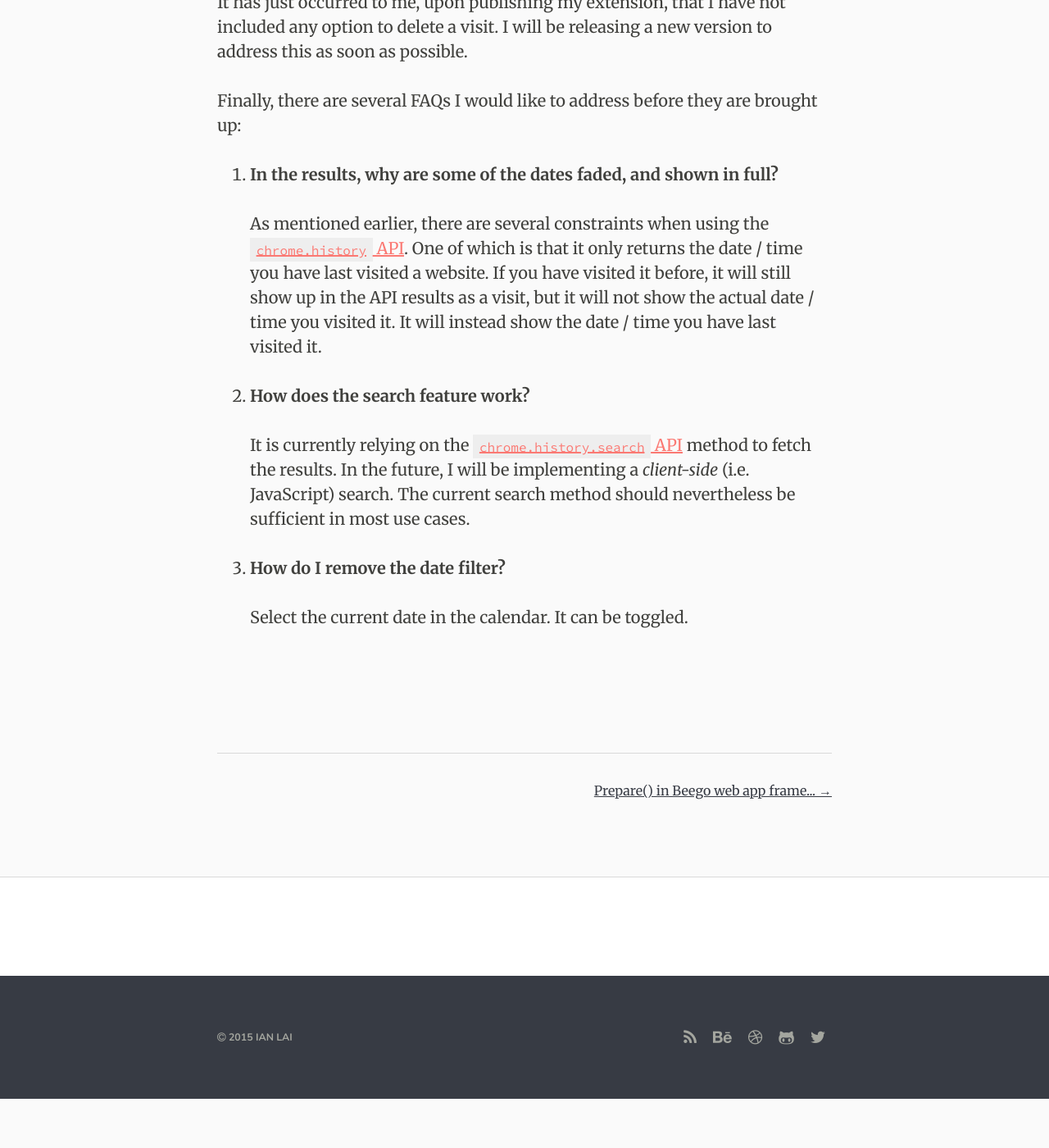
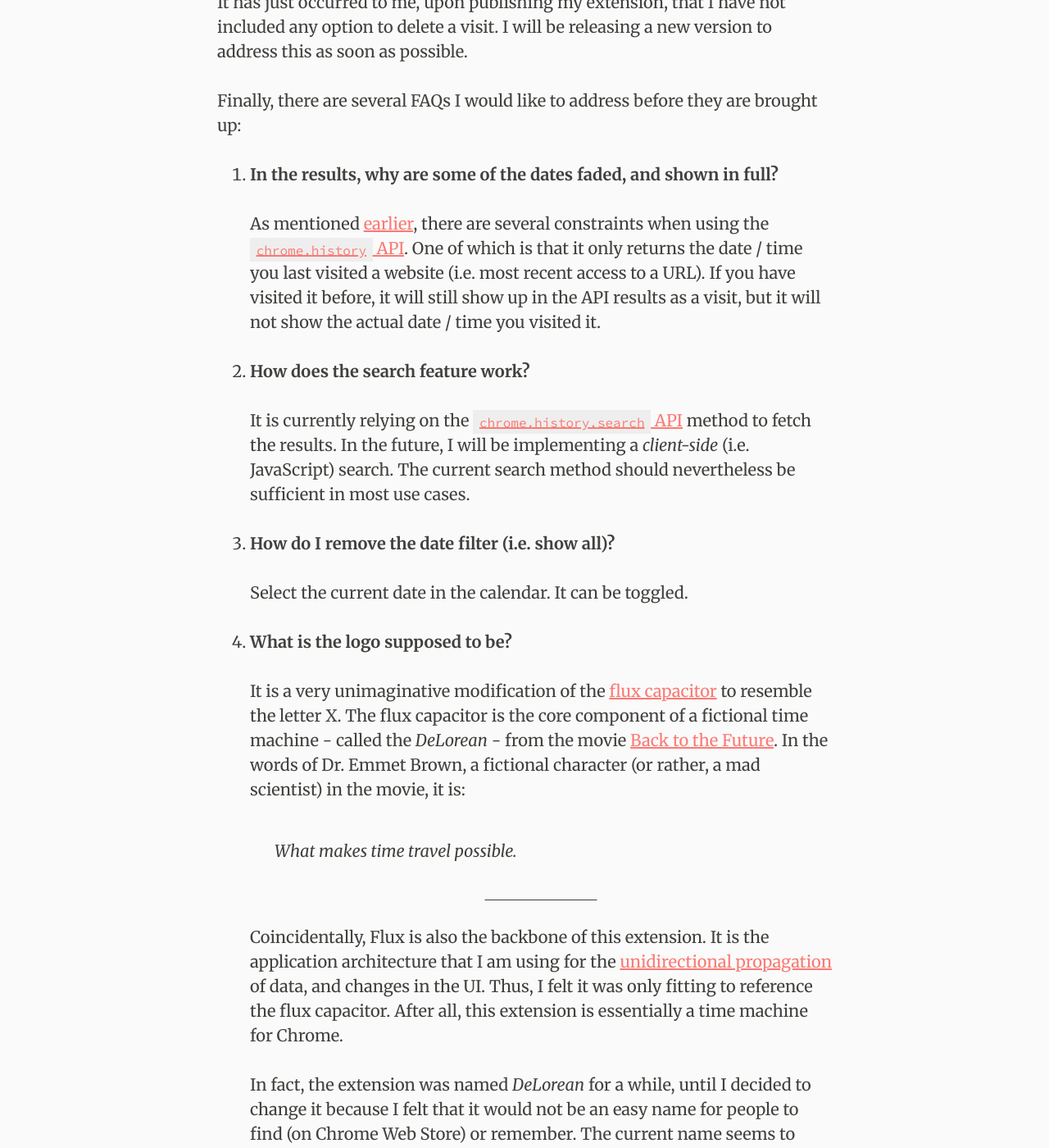
Before and after one commit to MrSaints/www-jekyll.fyianlai.com, a Jekyll site: the page built from _posts/2015-09-21-introducing-historyx-for-chrome.md, in a window 1280 px wide and 1400 px high, scrolled down 7640 px. Shown: the whole window at 82% size. Built offline with Jekyll 4.4.1, drawn with Linux system fonts in a browser that asks for light colours; nearby versions of some CDN libraries; comment, search, counter and statistics services are not loaded; before the commit the page ends 8980 px from its top, so only the background shows below that; some of the changed text lies outside the part shown.

Commit message:
Add internal linking, and new FAQ entry
- Modified the X in HistoryX just for style...
- Added links to sections of the article that a sentence is referencing
- Added an FAQ on the logo
- Added full site URL to images, and links (for RSS feed)

```diff
--- a/_posts/2015-09-21-introducing-historyx-for-chrome.md
+++ b/_posts/2015-09-21-introducing-historyx-for-chrome.md
@@ -17,7 +17,7 @@
 
 ## Background
 
-The key motivator behind this extension is my dissatisfaction over the currently available options (as will be highlighted later), and my desire for a history page that can allow me to sift through my historical web visits quickly.
+The key motivator behind this extension is my dissatisfaction over the currently available options (I will [elaborate](#reasons) on this later), and my desire for a history page that can allow me to sift through my historical web visits quickly.
 
 As a web developer, and someone with a mild obsessive-compulsive personality disorder (OCPD), I often find myself trying to retrace my previous visits to recall what I have done recently / in the past or trying to locate a website that I vaguely remember.
 For example, occasionally something may trigger me to remember a specific phrase from an article I have read or perhaps a well-designed component from a website.  I will subsequently have an urge to locate where this ambiguous "memory" was derived from so I can properly take note of it or share it _(yes, I have a bad tendency to hoard information online, and I have way too many bookmarks)_. The only way I can achieve all this is through going back in time with what I can remember (e.g. keywords, pages I visited before / after, dates, etc).
@@ -71,7 +71,7 @@
 
 Indeed, in [The Cathedral and the Bazaar (1999)][catbaz] by Eric S. Raymond, he succinctly describes what he calls **Linus' Law**, that:
 
-> Given enough eyeballs, all bugs are shallow
+> Given enough eyeballs, all bugs are shallow.
 
 Second, it relies on a **modern UI library, and web architecture** that have been tested in large production environments.
 
@@ -80,7 +80,7 @@
 Several similar extensions are running on outdated libraries, and conflicting dependencies. Consequently, its developers will find it hard to maintain their code base, and to eradicate unpredictable behaviour.
 For example, one extension I have used for my history page (before this development came along) has been prone to crashes, and long load times. This problem has not been resolved for several months (although, this might be linked to my point about the nature of open source software).
 
-Finally, **results are not omitted.**
+<a name="constraint"></a>Finally, **results are not omitted.**
 
 Due to a limitation in [`chrome.history` API][history API] (that is, it only returns the last visited time, not the actual visit time of an entry), a similar extension omits stale visits in older dates. Simply put, if you were to visit Facebook now, an entry of you visiting it yesterday will not show up. This extension instead chooses to show you all the links you have visited in a given date or from a query filter even if it has been visited recently.
 
@@ -103,7 +103,7 @@
 
 ## Development
 
-[![Source Code](/img/historyx-screenshot-2.png)](/img/historyx-screenshot-2.png)
+[![Source Code]({{site.url}}/img/historyx-screenshot-2.png)]({{site.url}}/img/historyx-screenshot-2.png)
 
 I have decided to release the extension after **64 commits** consisting of a name change, several changes to its dependencies, and countless iterations to both its design, and code architecture. In spite of all this, it is far from its _final form_. And there is still a long [list of additions, and improvements][roadmap] that have yet to be made.
 
@@ -126,15 +126,25 @@
 
 1. **In the results, why are some of the dates faded, and shown in full?**
 
-    As mentioned earlier, there are several constraints when using the [`chrome.history` API][history API]. One of which is that it only returns the date / time you have last visited a website. If you have visited it before, it will still show up in the API results as a visit, but it will not show the actual date / time you visited it. It will instead show the date / time you have last visited it.
+    As mentioned [earlier](#constraint), there are several constraints when using the [`chrome.history` API][history API]. One of which is that it only returns the date / time you last visited a website (i.e. most recent access to a URL). If you have visited it before, it will still show up in the API results as a visit, but it will not show the actual date / time you visited it.
 
 2. **How does the search feature work?**
 
     It is currently relying on the [`chrome.history.search` API][search API] method to fetch the results. In the future, I will be implementing a _client-side_ (i.e. JavaScript) search. The current search method should nevertheless be sufficient in most use cases.
 
-3. **How do I remove the date filter?**
+3. **How do I remove the date filter (i.e. show all)?**
 
     Select the current date in the calendar. It can be toggled.
+
+4. **What is the logo supposed to be?**
+
+    It is a very unimaginative modification of the [flux capacitor][] to resemble the letter X. The flux capacitor is the core component of a fictional time machine - called the _DeLorean_ - from the movie [Back to the Future][bttf]. In the words of Dr. Emmet Brown, a fictional character (or rather, a mad scientist) in the movie, it is:
+
+    > What makes time travel possible.
+
+    Coincidentally, Flux is also the backbone of this extension. It is the application architecture that I am using for the [unidirectional propagation][] of data, and changes in the UI. Thus, I felt it was only fitting to reference the flux capacitor. After all, this extension is essentially a time machine for Chrome.
+
+    In fact, the extension was named _DeLorean_ for a while, until I decided to change it because I felt that it would not be an easy name for people to find (on Chrome Web Store) or remember. The current name seems to reflect its intent a lot better to those who have never watched _Back to the Future_.
 
 
 
@@ -154,6 +164,9 @@
 [il8n]: https://developer.chrome.com/extensions/i18n
 [il8n wiki]: https://en.wikipedia.org/wiki/Internationalization_and_localization
 [catbaz]: https://en.wikipedia.org/wiki/The_Cathedral_and_the_Bazaar
+[unidirectional propagation]: http://fluxxor.com/what-is-flux.html
+[flux capacitor]: https://en.wikipedia.org/wiki/DeLorean_time_machine
+[bttf]: https://en.wikipedia.org/wiki/Back_to_the_Future
 [roadmap]: https://github.com/MrSaints/historyx/issues/1
 [twitter]: https://twitter.com/MrSaints
 [irc]: http://www.fyrechat.net/
```
Also changed, not shown: other parts of _posts/2015-09-21-introducing-historyx-for-chrome.md (+5 -5 lines).
